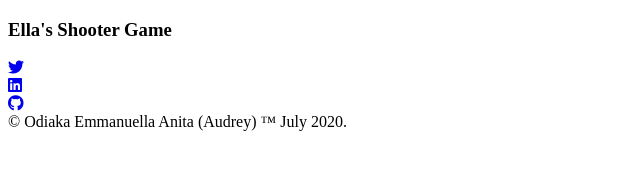
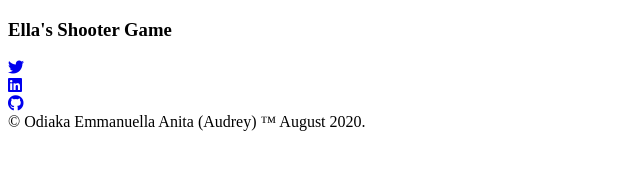
Before and after one commit to Audrey-Ella-xo/space-shooter-game, a website: page index.html in a window 1280 px wide. Shown: the full height of the page, 0-640 px from the left. Drawn offline with Linux system fonts and the light colour scheme.

Commit message:
edit HTML

```diff
--- a/index.html
+++ b/index.html
@@ -23,7 +23,7 @@
             </div>
           </div>
           <div class="footer">
-            &copy; Odiaka Emmanuella Anita (Audrey) &trade; July 2020.
+            &copy; Odiaka Emmanuella Anita (Audrey) &trade; August 2020.
           </div>
         </div>
         <div class="col-9">
```
